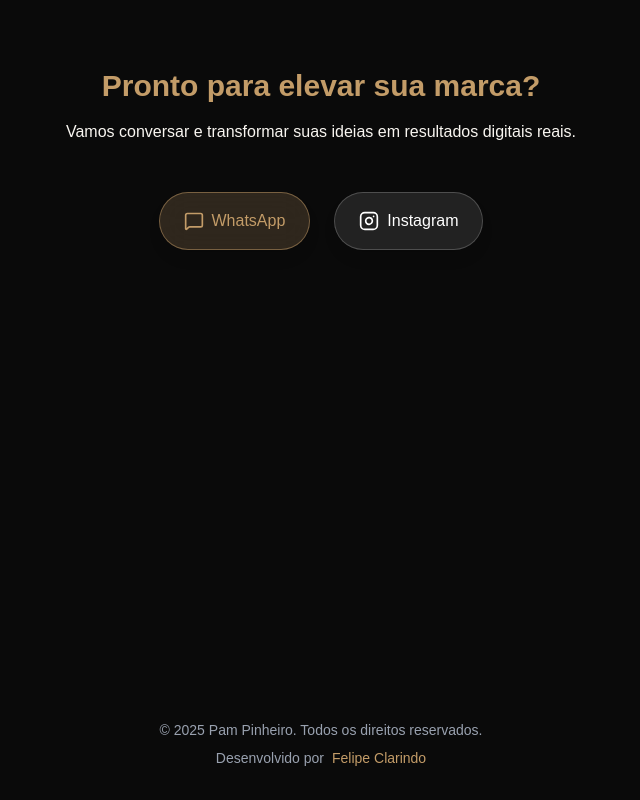
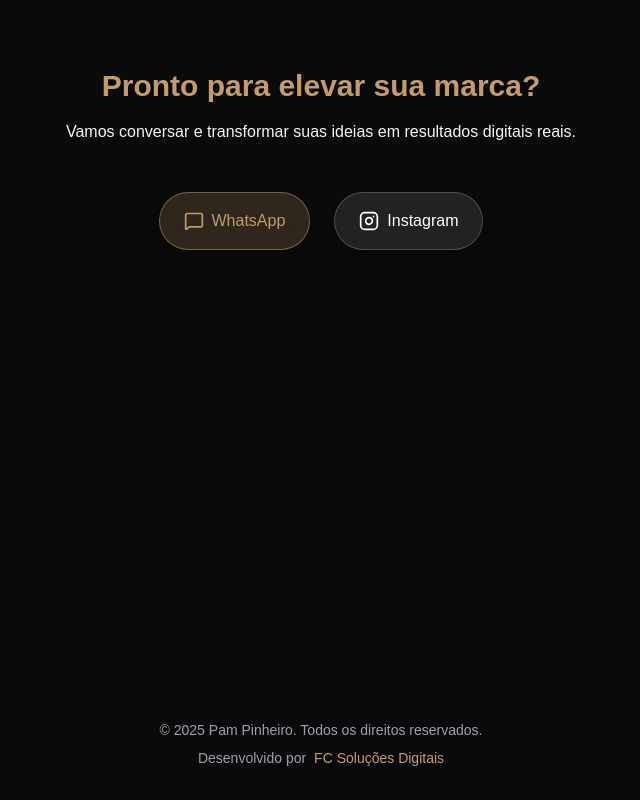
Before and after one commit to felipeclarindo/marketing-pamela-web, a Next.js app: page / in a window 1280 px wide. Shown: the part 4952-5752 px from the top of the page, without its empty margins (319-959 px from the left). Built offline with nearby package versions, Linux system fonts and the light colour scheme.

Commit message:
refactor(author): Change the name of responsable of the development in footer.

```diff
--- a/src/app/layout.tsx
+++ b/src/app/layout.tsx
@@ -1,6 +1,6 @@
 import type { Metadata } from "next";
 import "./globals.css";
-import Footer from "@/components/Footer";
+import Footer from "@/components/ui/Footer";
 
 export const metadata: Metadata = {
   title: "Pam Pinheiro | Publicidade Digital",
--- a/src/components/Footer.tsx
+++ b/src/components/ui/Footer.tsx
@@ -10,12 +10,12 @@ export default function Footer() {
       <p className="text-sm text-gray-400 mt-2 flex justify-center items-center gap-2">
         Desenvolvido por
         <Link
-          href="https://www.linkedin.com/in/felipeclarindo"
+          href="https://instagram.com/fcsolucoesdigitais"
           target="_blank"
           rel="noopener noreferrer"
           className="cursor-pointer z-10 flex items-center gap-1 text-[#C39C68] hover:text-[#d7b07f] transition-all duration-300 ease-in-out hover:opacity-60"
         >
-          Felipe Clarindo
+          FC Soluções Digitais
         </Link>
       </p>
     </footer>
```
